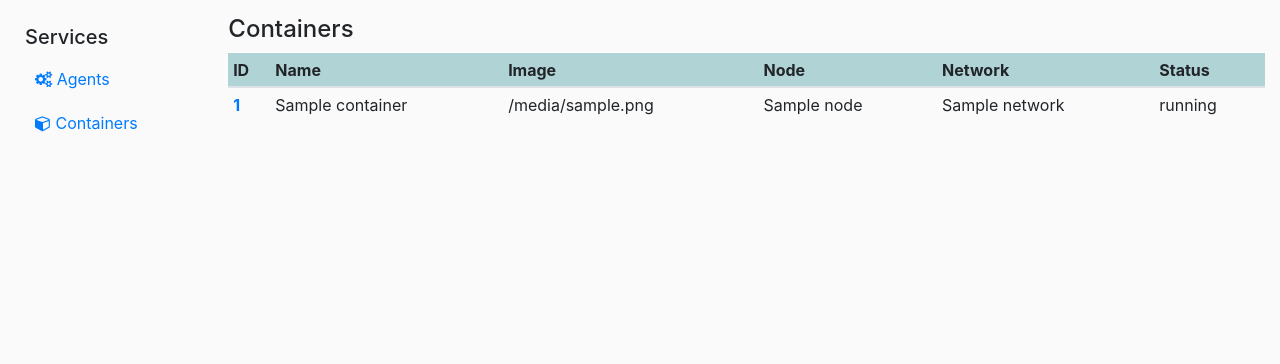
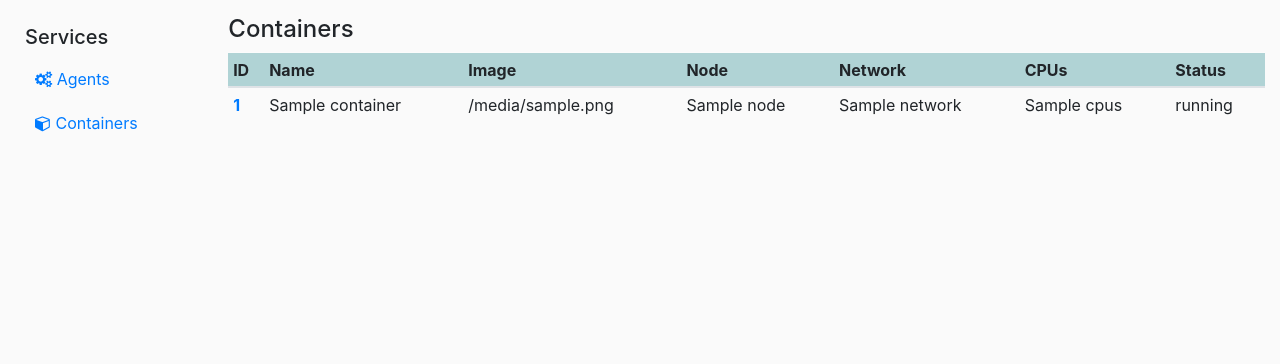
Before and after one commit to Demo-Smart-Factory-Concordia-University/OpenFactory, a Python web app: template openfactory/datafabric/app/services/templates/services/containers/containers_list.html in a window 1280 px wide. Shown: the part 56-420 px from the top of the page. Run offline with Jinja, Linux system fonts and the light colour scheme; the template is opened without the code that fills it: most values are stand-ins (such as "Sample title", 1, 10 or a date in 2020); some libraries are stand-ins or nearby versions.

Commit message:
Add CPUs to view

```diff
--- a/openfactory/datafabric/app/services/templates/services/containers/containers_list.html
+++ b/openfactory/datafabric/app/services/templates/services/containers/containers_list.html
@@ -12,6 +12,7 @@
            <th scope="col">Image</th>
            <th scope="col">Node</th>
            <th scope="col">Network</th>
+           <th scope="col">CPUs</th>
            <th scope="col">Status</th>
         </tr>
       </thead>
@@ -25,6 +26,7 @@
           <td>{{ container.image }}</td>
           <td>{{ container.node }}</td>
           <td>{{ container.network }}</td>
+          <td>{{ container.cpus }}</td>
           <td>{{ container.status }}</td>
         </tr>
         {% endfor %}
```
